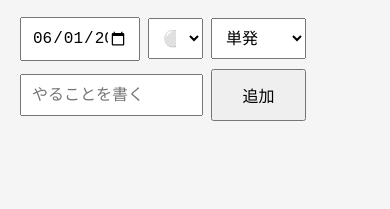
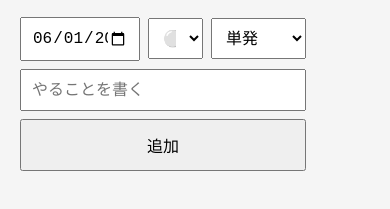
Before and after one commit to mugitama/mitodo, a plain HTML site: page index.html in a window 390 px wide. Shown: the part 147-356 px from the top of the page. Drawn offline with Linux system fonts and the light colour scheme.

Commit message:
Update index.html

```diff
--- a/index.html
+++ b/index.html
@@ -106,11 +106,11 @@ li {
   }
 
   #taskInput {
-    grid-column: 1 / 3;
+    grid-column: 1 / 4;
   }
 
   #inputArea button {
-    grid-column: 3 / 4;
+    grid-column: 1 / 4;
   }
 
   li {
```
